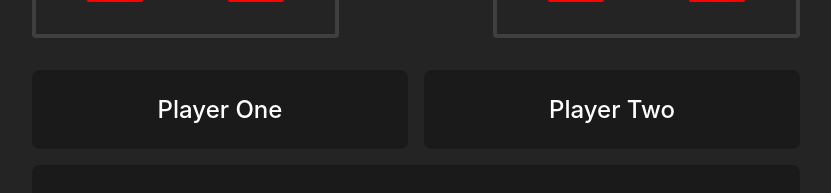
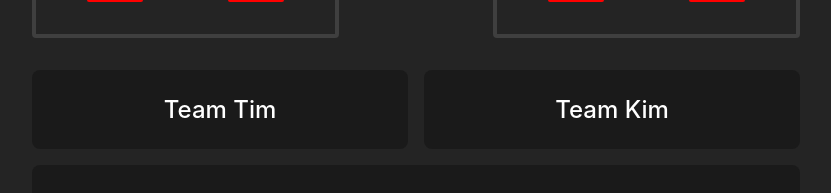
Before and after one commit to oslokommune/bordtennis, a Vue app: page / in a window 1280 px wide. Shown: the part 368-561 px from the top of the page, without its empty margins (224-1055 px from the left). Built offline with nearby package versions, Linux system fonts and the light colour scheme.

Commit message:
👌 Rename players to team tim and kim

```diff
--- a/src/App.vue
+++ b/src/App.vue
@@ -3,8 +3,8 @@
 		<Scoreboard :playerOne="playerOne" :playerTwo="playerTwo" />
 
 		<div class="controls">
-			<button @click="bumpPlayerOne">Player One</button>
-			<button @click="bumpPlayerTwo">Player Two</button>
+			<button @click="bumpPlayerOne">Team Tim</button>
+			<button @click="bumpPlayerTwo">Team Kim</button>
 			<button class="btn-reset" @click="reset">Reset</button>
 		</div>
 	</div>
```
